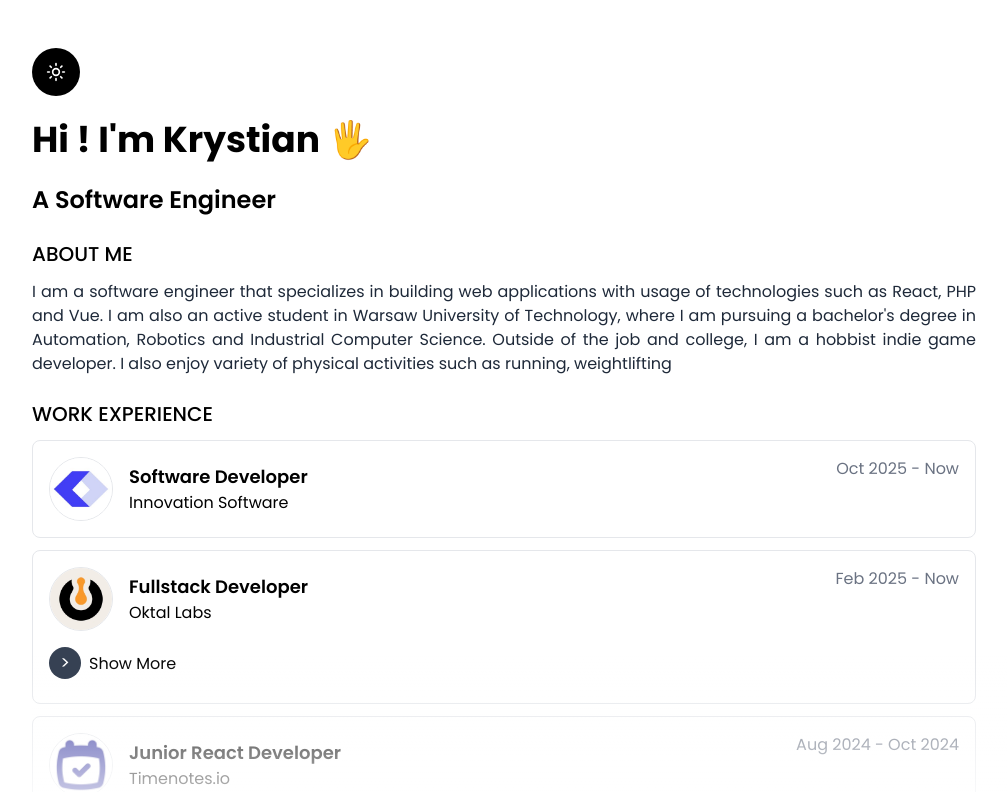
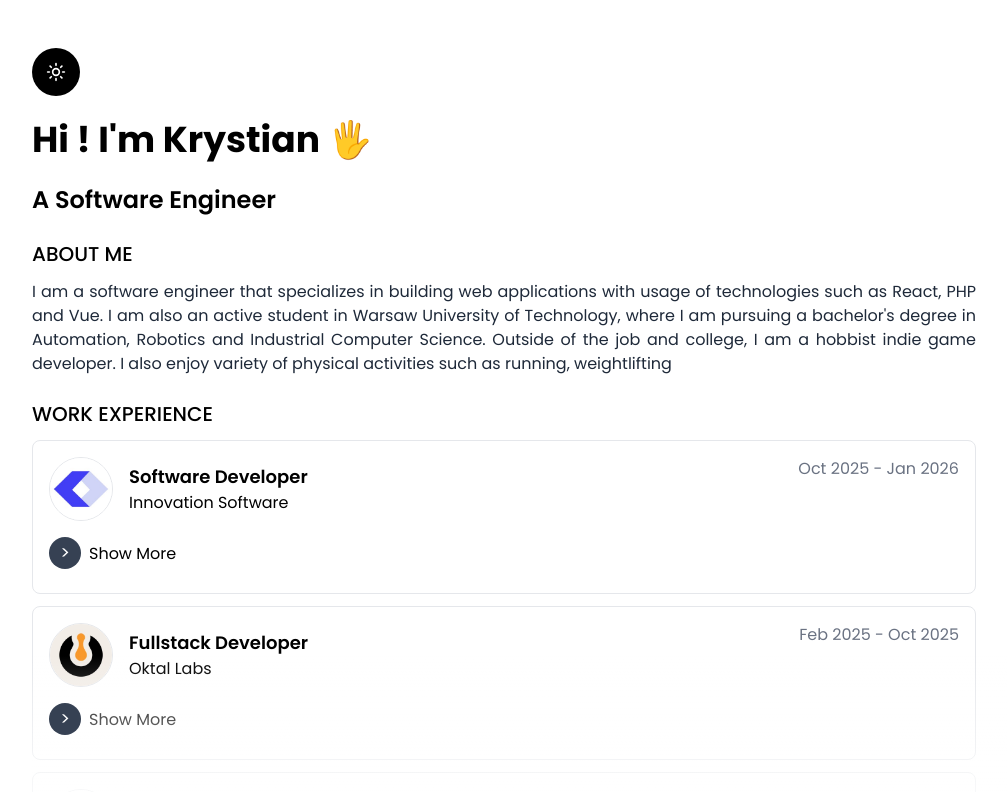
Before and after one commit to krystiano13/new-portfolio, a React (Vite) app: page / in a window 1280 px wide. Shown: the top 792 px of the page, without its empty margins (136-1143 px from the left). Built offline with nearby package versions, Linux system fonts and the light colour scheme.

Commit message:
Update work experience

```diff
--- a/src/components/experience-section/work-section.ts
+++ b/src/components/experience-section/work-section.ts
@@ -10,15 +10,15 @@ export const workSection: Section = {
     {
       title: "Software Developer",
       subtitle: "Innovation Software",
-      date: "Oct 2025 - Now",
+      date: "Oct 2025 - Jan 2026",
       logoSrc: innovationLogo as string,
       logoAlt: "Innovation Software logo",
-      description: "",
+      description: "Worked on the development of an ERP system using Symfony and Vue.js. Responsible for designing and implementing core application modules, including authentication and authorization, user roles and permissions, task management, and notification systems.Collaborated closely with the team to ensure secure access control, scalable architecture, and a smooth user experience.",
     },
     {
       title: "Fullstack Developer",
       subtitle: "Oktal Labs",
-      date: "Feb 2025 - Now",
+      date: "Feb 2025 - Oct 2025",
       logoSrc: oktalLogo as string,
       logoAlt: "Oktal Labs logo",
       description:
@@ -37,8 +37,7 @@ export const workSection: Section = {
       logoSrc: logo as string,
       logoAlt: "Timenotes.io logo",
       description:
-        "Creating new Timenotes' landing page with Next.js, TailwindCSS and Sanity.io " +
-        "Working on Timenotes' React app - time tracking software for teams",
+        "Worked on the development of a time tracking application and a new landing page for TimeNotes. Responsible for building and maintaining user interfaces using React, collaborating on application features related to time tracking, and ensuring a responsive and user-friendly experience across the product."
     },
   ],
 };
```
